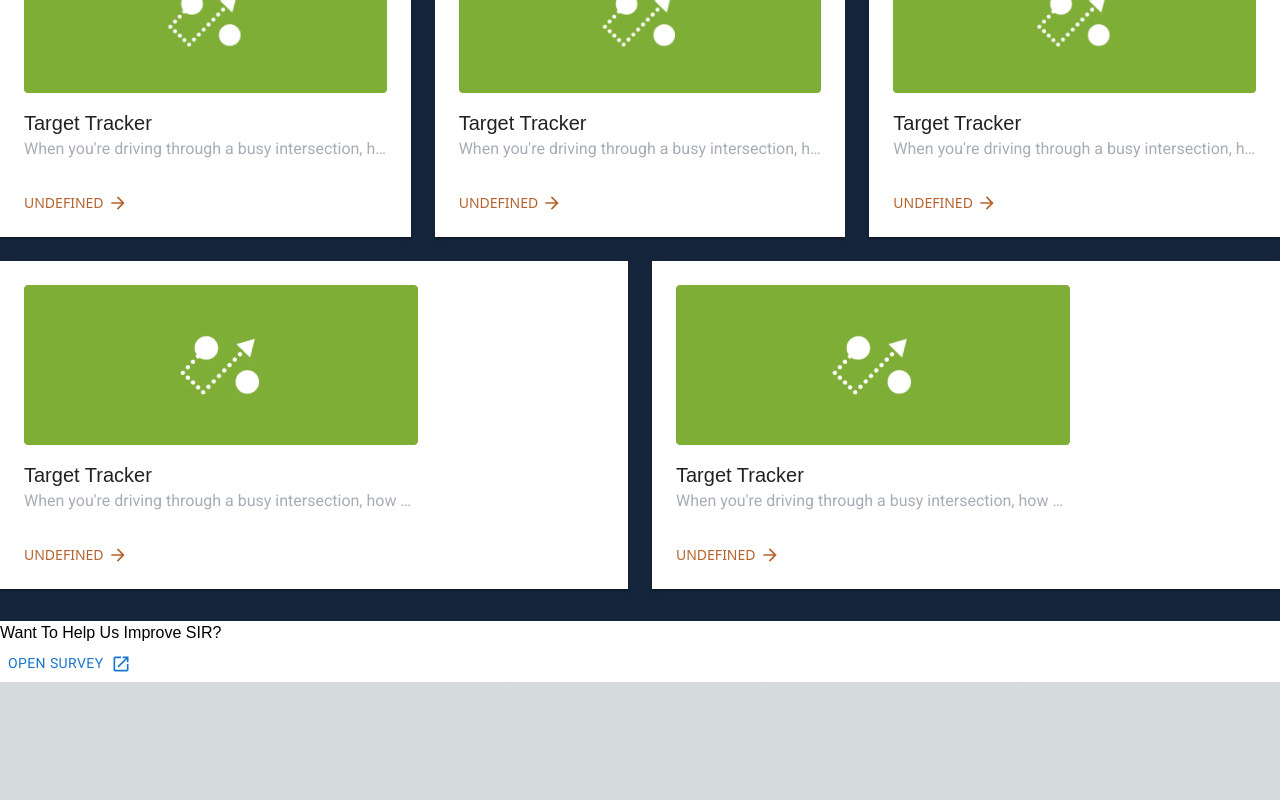
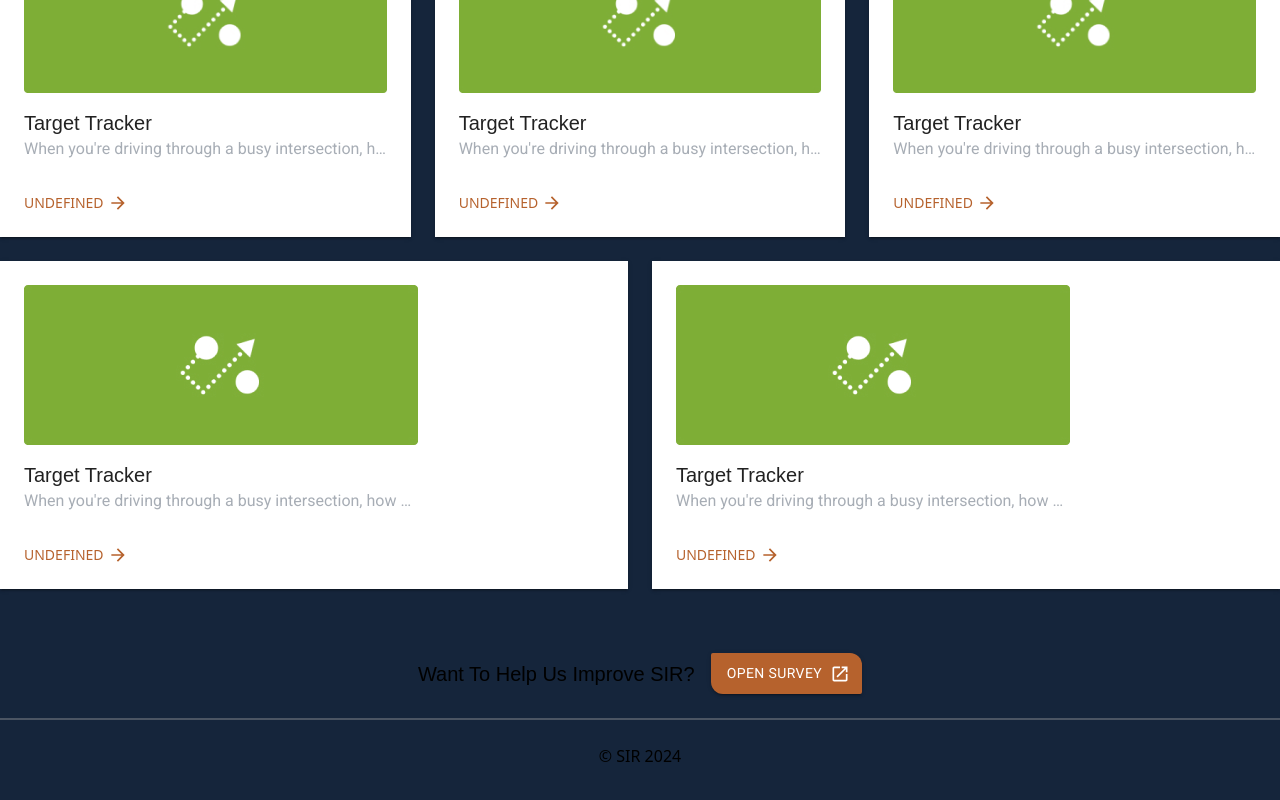
Before and after one commit to thesirlife/sir, a Next.js app: page / in a window 1280 px wide. Shown: the part 838-1638 px from the top of the page. Before the commit the page ends 1520 px from the top, so only its background shows below. Built offline with nearby package versions, Linux system fonts and the light colour scheme; a web font is replaced by a local one.

Commit message:
add dayjs for dates, finish footer (mostly), tweak mui themeing

```diff
--- a/app/components/global/Button.tsx
+++ b/app/components/global/Button.tsx
@@ -7,7 +7,9 @@ type ButtonProps = MuiButtonProps & {
 const Button = ({ text, ...props }: ButtonProps) => {
   return (
     <MuiButton
-      className="rounded-tr-full rounded-tl-md rounded-bl-full rounded-br-md"
+      variant="contained"
+      color="warning"
+      className="rounded-tr-xl rounded-tl-sm rounded-bl-xl rounded-br-sm text-white py-2 px-4"
       {...props}
     >
       {text}
--- a/app/components/global/Footer.tsx
+++ b/app/components/global/Footer.tsx
@@ -1,12 +1,18 @@
 import { OpenInNew } from "@mui/icons-material";
 import Button from "./Button";
+import dayjs from "dayjs";
 
 const Footer = () => {
   return (
-    <footer>
-      <div>
-        <h3>Want To Help Us Improve SIR?</h3>
-        <Button text="Open Survey" endIcon={<OpenInNew fontSize="small" />} />
+    <footer className="bg-navy-primary py-8">
+      <div className="flex flex-col container m-auto">
+        <div className="flex flex-row gap-4 pb-6 justify-center items-center">
+          <h3 className="text-xl">Want To Help Us Improve SIR?</h3>
+          <Button text="Open Survey" endIcon={<OpenInNew fontSize="small" />} />
+        </div>
+        <div className="border-t-2 border-gray-600 pt-6 flex justify-center items-center">
+          &copy; SIR {dayjs().year()}
+        </div>
       </div>
     </footer>
   );
--- a/app/layout.tsx
+++ b/app/layout.tsx
@@ -1,10 +1,12 @@
 import type { Metadata } from "next";
 import { Gloock, Roboto } from "next/font/google";
 import "./globals.css";
+
 import {
-  Experimental_CssVarsProvider,
+  Experimental_CssVarsProvider as CssVarsProvider,
   StyledEngineProvider,
 } from "@mui/material/styles";
+import { theme } from "./theme";
 
 const gloock = Gloock({
   weight: "400",
@@ -29,13 +31,13 @@ export default function RootLayout({
 }>) {
   return (
     <StyledEngineProvider injectFirst>
-      <Experimental_CssVarsProvider>
+      <CssVarsProvider theme={theme}>
         <html lang="en">
           <body className={`${gloock.variable} ${roboto.variable}`}>
             {children}
           </body>
         </html>
-      </Experimental_CssVarsProvider>
+      </CssVarsProvider>
     </StyledEngineProvider>
   );
 }
--- a/app/theme.ts
+++ b/app/theme.ts
@@ -1,13 +1,27 @@
 "use client";
-import { createTheme } from "@mui/material";
+import { experimental_extendTheme as extendTheme } from "@mui/material/styles";
 
-const theme = createTheme({
-  palette: {
-    warning: {
-      main: "var(--orange-primary)",
+const theme = extendTheme({
+  colorSchemes: {
+    light: {
+      // is there a way to just use the css variables defined in globals.css? seems like MUI doesn't support that
+      palette: {
+        warning: {
+          main: "#b6622d",
+        },
+        info: {
+          main: "#0288d1",
+        },
+      },
     },
-    info: {
-      main: "var(--blue-primary)",
+  },
+  components: {
+    MuiButton: {
+      styleOverrides: {
+        colorWarning: ({ theme }) => ({
+          backgroundColor: theme.vars.palette.warning.main,
+        }),
+      },
     },
   },
 });
--- a/package.json
+++ b/package.json
@@ -14,6 +14,7 @@
     "@mui/base": "^5.0.0-beta.40",
     "@mui/icons-material": "^5.15.18",
     "@mui/material": "^5.15.18",
+    "dayjs": "^1.11.11",
     "next": "14.2.3",
     "next-auth": "^5.0.0-beta.18",
     "react": "^18",
```
Also changed, not shown: 1 other file (tests, documents, lock files or other folders).
